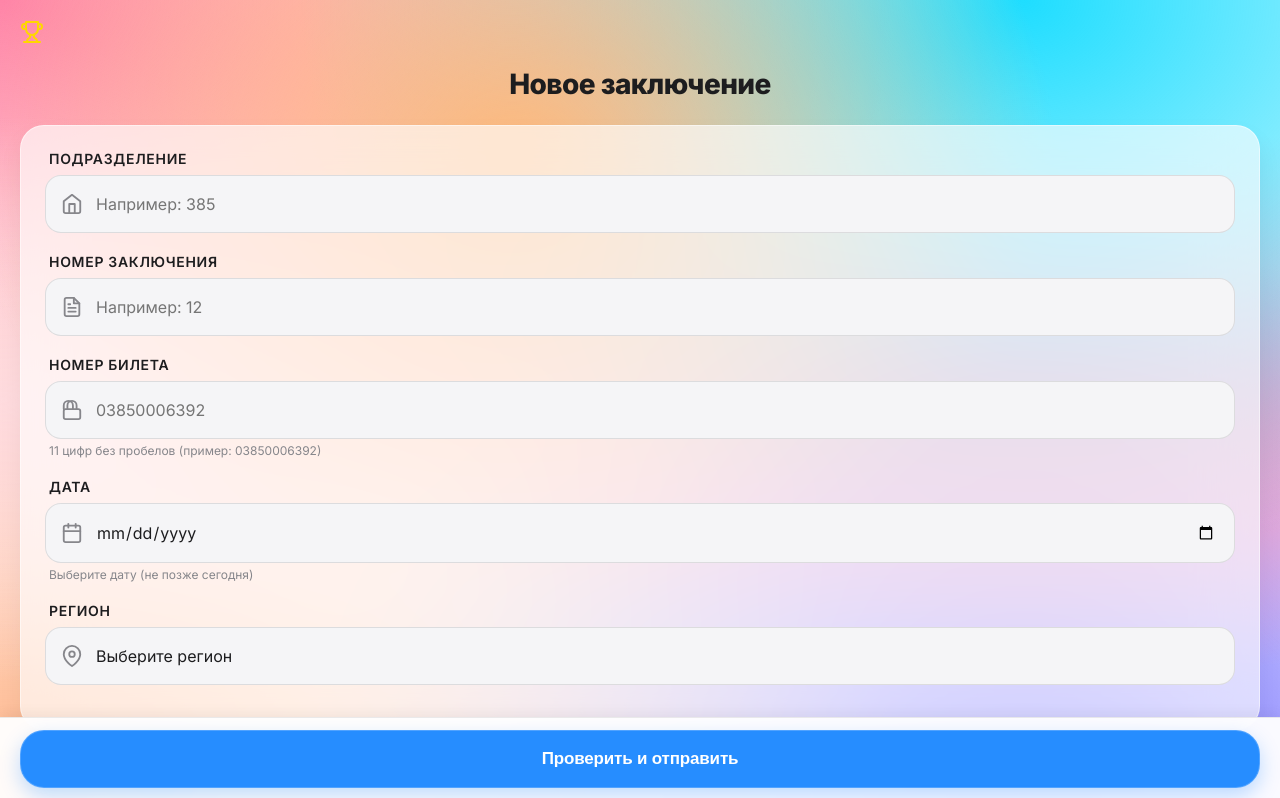
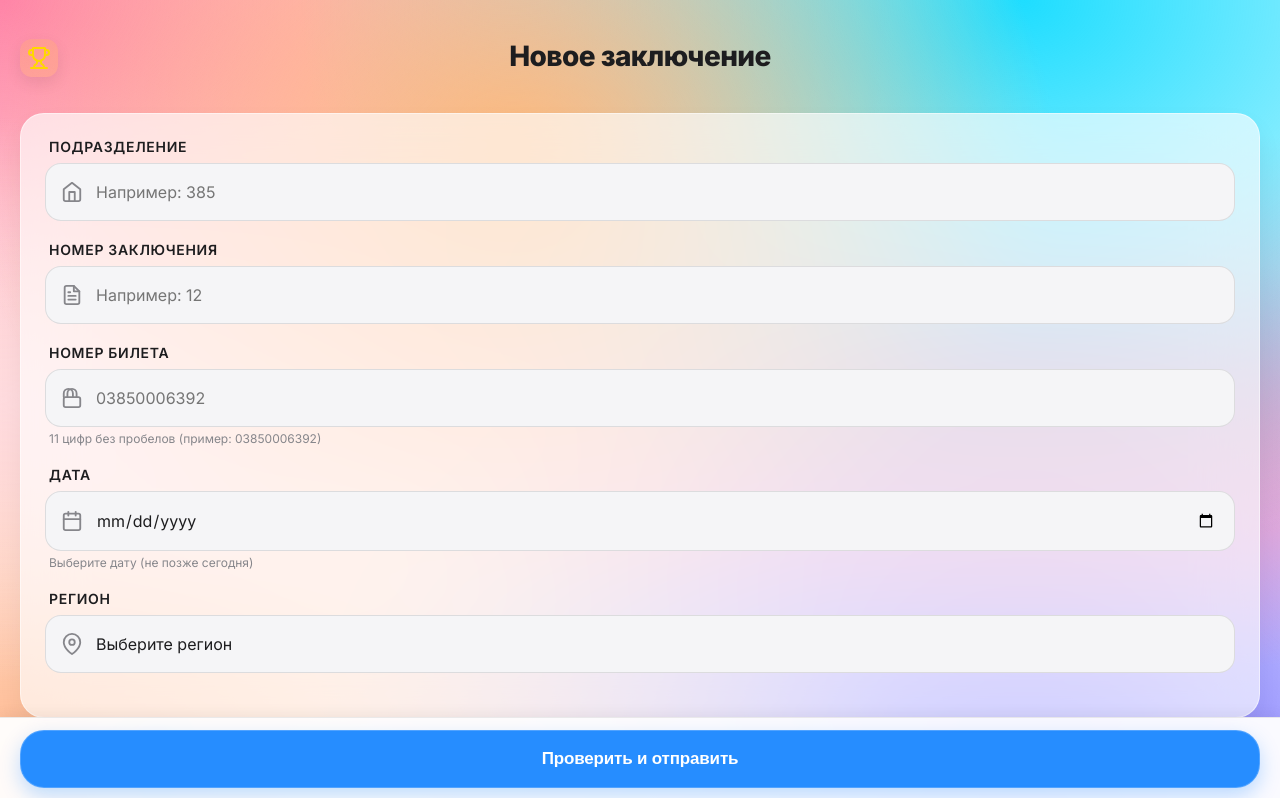
Before and after one commit to olegfire07/BestBOT, a plain HTML site: page index.html in a window 1280 px wide. Shown: the top 798 px of the page. Drawn offline with Linux system fonts and the light colour scheme; a script that the page names is missing.

Commit message:
Update Web App: 2025-12-21 10:28:31

```diff
--- a/index.html
+++ b/index.html
@@ -3,7 +3,8 @@
 
 <head>
     <meta charset="UTF-8">
-    <meta name="viewport" content="width=device-width, initial-scale=1.0">
+    <meta name="viewport"
+        content="width=device-width, initial-scale=1.0, maximum-scale=1.0, user-scalable=no, viewport-fit=cover">
     <meta http-equiv="Cache-Control" content="no-cache, no-store, must-revalidate">
     <meta http-equiv="Pragma" content="no-cache">
     <meta http-equiv="Expires" content="0">
@@ -78,13 +79,18 @@
         html,
         body {
             height: 100%;
+            -webkit-text-size-adjust: 100%;
+            touch-action: manipulation;
         }
 
         body {
             font-family: 'Inter', -apple-system, BlinkMacSystemFont, sans-serif;
             margin: 0;
             padding: 20px;
-            padding-bottom: 100px;
+            padding-top: calc(20px + env(safe-area-inset-top));
+            padding-right: calc(20px + env(safe-area-inset-right));
+            padding-left: calc(20px + env(safe-area-inset-left));
+            padding-bottom: calc(100px + env(safe-area-inset-bottom));
             /* Fix sticky footer overlap */
             min-height: 100%;
             color: var(--text-color);
@@ -138,6 +144,30 @@
             letter-spacing: -0.02em;
             color: #1d1d1f;
             animation: fadeInUp 0.6s ease-out;
+        }
+
+        .header-container {
+            position: relative;
+            display: flex;
+            align-items: center;
+            justify-content: center;
+            margin-bottom: 16px;
+        }
+
+        .motivation-trigger {
+            position: absolute;
+            left: 0;
+            top: 50%;
+            transform: translateY(-50%);
+            width: 38px;
+            height: 38px;
+            border-radius: 12px;
+            background: rgba(255, 215, 0, 0.12);
+            display: inline-flex;
+            align-items: center;
+            justify-content: center;
+            box-shadow: 0 6px 16px rgba(0, 0, 0, 0.08);
+            cursor: pointer;
         }
 
         .section {
@@ -937,14 +967,14 @@
 
         .modal-content {
             background: #ffffff;
-            margin: 6vh auto;
+            margin: calc(6vh + env(safe-area-inset-top)) auto;
             padding: 18px;
             border-radius: 24px;
             width: 85%;
             max-width: 400px;
             box-shadow: 0 20px 40px rgba(0, 0, 0, 0.2);
             animation: slideUp 0.3s;
-            max-height: 88vh;
+            max-height: calc(88vh - env(safe-area-inset-top) - env(safe-area-inset-bottom));
             overflow: hidden;
             /* Disable container scroll */
             display: flex;
@@ -2499,7 +2529,7 @@
         // SERVICE WORKER & OFFLINE MODE
         // ============================================
         if ('serviceWorker' in navigator) {
-            const swVersion = '2333'; // Feedback + fullscreen
+            const swVersion = '2334'; // Safe area + no zoom
             const basePath = location.pathname.endsWith('/') ? location.pathname : `${location.pathname}/`;
             const swUrl = `${basePath}service-worker.js?v=${swVersion}`;
             navigator.serviceWorker.register(swUrl)
--- a/service-worker.js
+++ b/service-worker.js
@@ -1,5 +1,5 @@
 // Service Worker for offline support
-const VERSION = '2333';
+const VERSION = '2334';
 const CACHE_NAME = `sklad-bot-${VERSION}`;
 const swPath = self.location.pathname.replace(/service-worker\.js.*$/, '');
 const BASE_PATH = swPath.endsWith('/') ? swPath : `${swPath}/`;
```
